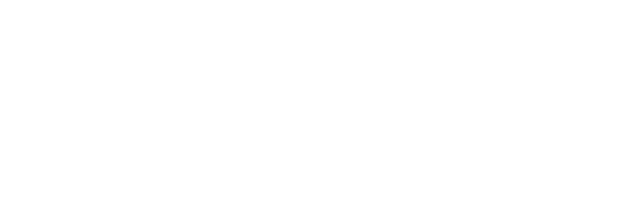
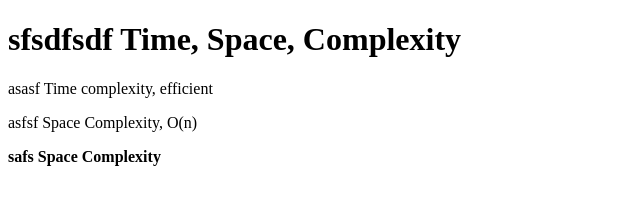
Before and after one commit to acciojob/time-and-space-complexity-BrainCellCoder, a website: page main.html in a window 1280 px wide. Shown: the whole page, without its empty margins (0-640 px from the left). Drawn offline with Linux system fonts and the light colour scheme.

Commit message:
created a submission

```diff
--- a/main.html
+++ b/main.html
@@ -8,6 +8,10 @@
 
 <body>
 	<!-- the entire body must be written by student -->
+	<h1>sfsdfsdf Time, Space, Complexity</h1>
+	<p>asasf Time complexity, efficient</p>
+	<p>asfsf Space Complexity, O(n)</p>
+	<b>safs Space Complexity</b>
     <script type="text/javascript" src="./script.js">
 </script>
 
```
